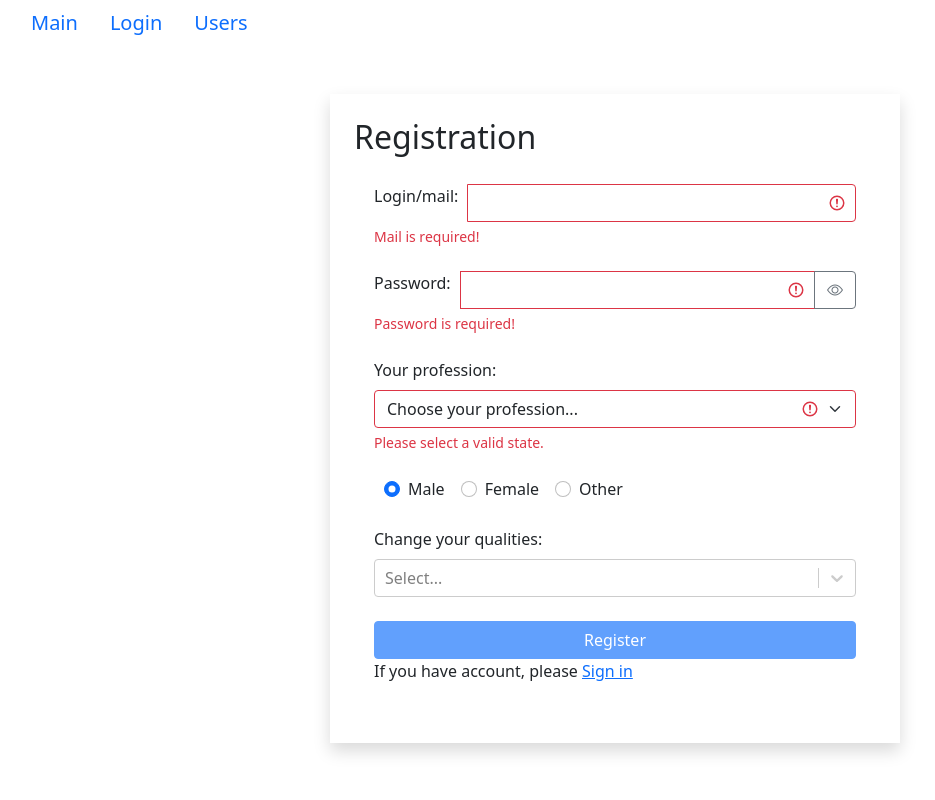
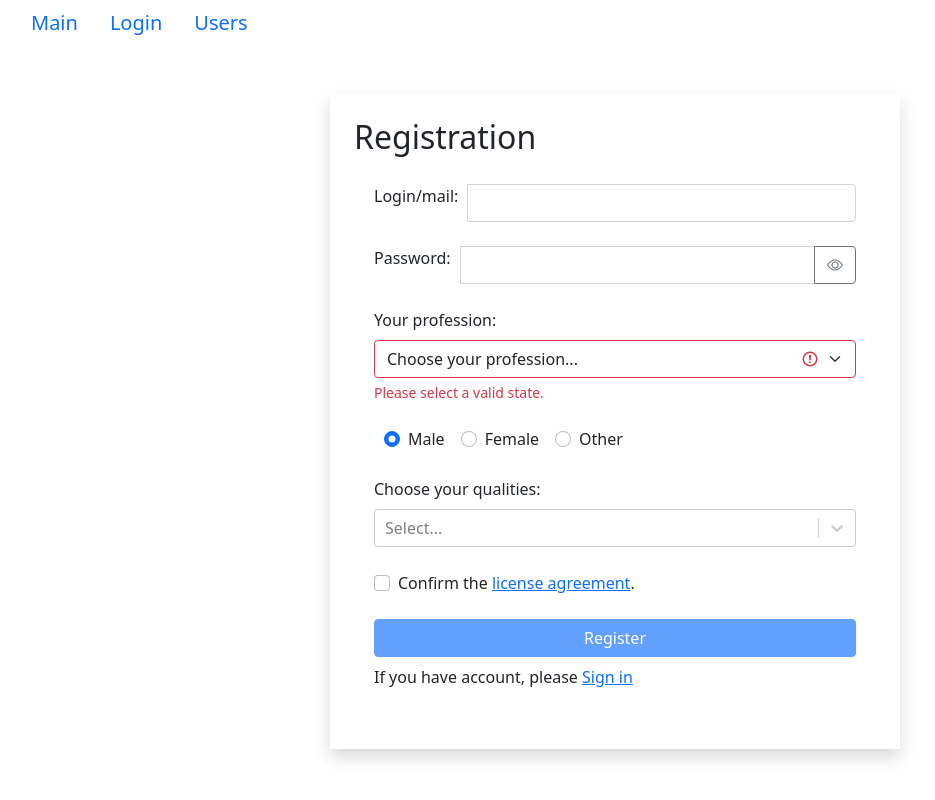
Before and after one commit to ZagSerSan/CP_fast-company, a React (Create React App) app: page /Login/register in a window 1280 px wide. Shown: the whole page, without its empty margins (25-960 px from the left). Built offline with nearby package versions, Linux system fonts and the light colour scheme.

Commit message:
isBlured for textField

```diff
--- /dev/null
+++ b/src/app/components/common/form/checkBoxField.jsx
@@ -0,0 +1,43 @@
+import React from 'react'
+import PropTypes from 'prop-types'
+import style from './form.module.css'
+
+const CheckBoxField = ({ name, value, onChange, children, error }) => {
+  const handleChange = () => {
+    onChange({ name: name, value: !value })
+  }
+
+  const getValidationClasses = () => {
+    return error ? ' is-invalid' : ' is-valid'
+  }
+
+  return (
+    <div className={'form-check mb-4 ' + style.pointerForOptoins}>
+      <input
+        onBlur={getValidationClasses}
+        className='form-check-input'
+        type="checkbox"
+        value=""
+        id={name}
+        onChange={handleChange}
+      />
+      <label
+        className="form-check-label"
+        htmlFor={name}
+      >
+        {children}
+      </label>
+      {error && <div className="invalid-feedback">{error}</div>}
+    </div>
+  )
+}
+
+CheckBoxField.propTypes = {
+  name: PropTypes.string,
+  value: PropTypes.bool,
+  onChange: PropTypes.func,
+  children: PropTypes.oneOfType([PropTypes.arrayOf(PropTypes.node), PropTypes.node]),
+  error: PropTypes.string
+}
+
+export default CheckBoxField
--- a/src/app/components/common/form/textField.jsx
+++ b/src/app/components/common/form/textField.jsx
@@ -5,14 +5,21 @@ import 'bootstrap/dist/css/bootstrap.css'
 const TextField = ({ name, label, value, type, errors, onChange }) => {
   // Добавляем состояние показывать/не показывать пароль
   const [showPassword, setShowPassword] = useState(false)
+  // состояние "форма была тронута"
+  const [isBlured, setIsBlured] = useState(false)
 
   const handleChange = ({ target }) => {
     onChange({name: target.name, value: target.value})
+    setIsBlured(true)
   }
 
   // Метод для изменения состояния
   const toggleShowPassword = () => {
     setShowPassword((prevState) => !prevState)
+  }
+
+  const toogleBluredState = () => {
+    setIsBlured(true)
   }
 
   return (
@@ -23,13 +30,12 @@ const TextField = ({ name, label, value, type, errors, onChange }) => {
         </label>
         <input
           type={showPassword ? 'text' : type}
+          className={'form-control' + (!isBlured ? '' : (errors[name] ? ' is-invalid' : ' is-valid'))}
           id={name}
           name={name}
           value={value}
           onChange={handleChange}
-          className={
-            'form-control' + (errors[name] ? ' is-invalid' : ' is-valid')
-          }
+          onBlur={toogleBluredState}
         />
         {type === 'password' && (
           <button
--- /dev/null
+++ b/src/app/components/ui/form.module.css
@@ -0,0 +1,3 @@
+option, .cursorPointer {
+  cursor: pointer;
+}
--- a/src/app/components/ui/formStyle.css
+++ /dev/null
@@ -1,3 +0,0 @@
-option {
-  cursor: pointer;
-}
--- a/src/app/components/ui/loginForm.jsx
+++ b/src/app/components/ui/loginForm.jsx
@@ -5,6 +5,7 @@ import { validator } from '../../utils/validator'
 import { validatorConfig } from '../../utils/validatorConfig'
 // components
 import TextField from '../common/form/textField'
+import CheckBoxField from '../common/form/checkBoxField'
 
 const loginForm = () => {
   // состояние ошибок для валидации форм + validate()
@@ -12,16 +13,20 @@ const loginForm = () => {
   // значение полей формы
   const [data, setData] = useState({
     mail: '',
-    password: ''
+    password: '',
+    stayOn: false
   })
   const { mail, password } = data
 
-  const changeValue = ({ target }) => {
-    setData((prevState) => ({
-      ...prevState,
-      [target.name]: target.value
-    }))
+  const handleChange = (fieldData) => {
+    setData(prevState => (
+      {
+        ...prevState,
+        [fieldData.name]: fieldData.value
+      }
+    ))
   }
+
   const handleSubmit = (e) => {
     e.preventDefault()
     validate()
@@ -50,7 +55,7 @@ const loginForm = () => {
           label="Login/mail:"
           name="mail"
           value={mail}
-          onChange={changeValue}
+          onChange={handleChange}
           errors={errors}
         />
         <TextField
@@ -58,9 +63,16 @@ const loginForm = () => {
           name="password"
           value={password}
           type="password"
-          onChange={changeValue}
+          onChange={handleChange}
           errors={errors}
         />
+        <CheckBoxField
+          value={data.stayOn}
+          onChange={handleChange}
+          name='stayOn'
+        >
+          Stay on the site.
+        </CheckBoxField>
         {!isValid ? (
           <button
             type="submit"
@@ -79,7 +91,7 @@ const loginForm = () => {
             Login
           </Link>
         )}
-        <p>
+        <p className='mt-2'>
           If you don`t have account, please{' '}
           <Link to="/Login/register">Register</Link>
         </p>
--- a/src/app/components/ui/registerForm.jsx
+++ b/src/app/components/ui/registerForm.jsx
@@ -1,7 +1,7 @@
 import React, { useState, useEffect } from 'react'
 import { Link } from 'react-router-dom/cjs/react-router-dom'
 // utils, css
-import './formStyle.css'
+import './form.module.css'
 import professionsApi from '../../api/fake.api/professions.api'
 import qualitiesApi from '../../api/fake.api/qualities.api'
 import { validator } from '../../utils/validator'
@@ -11,6 +11,7 @@ import TextField from '../common/form/textField'
 import SelectField from '../common/form/selectField'
 import RadioField from '../common/form/radioField'
 import MultiSelectField from '../common/form/multiSelectField'
+import CheckBoxField from '../common/form/checkBoxField'
 
 const RegisterForm = () => {
   // состояние ошибок для валидации форм + validate()
@@ -21,7 +22,8 @@ const RegisterForm = () => {
     password: '',
     profession: '',
     sex: 'male',
-    qualities: []
+    qualities: [],
+    licence: false
   })
 
   // all api qualities state
@@ -104,8 +106,16 @@ const RegisterForm = () => {
           qualities={qualities}
           onChange={handleChange}
           name='qualities'
-          label='Change your qualities:'
+          label='Choose your qualities:'
         />
+        <CheckBoxField
+          value={data.licence}
+          onChange={handleChange}
+          name='licence'
+          error={errors.licence}
+        >
+          Confirm the <a href=''>license agreement</a>.
+        </CheckBoxField>
         {!isValid ? (
           <button
             type="submit"
@@ -123,7 +133,7 @@ const RegisterForm = () => {
             Register
           </Link>
         )}
-        <p>
+        <p className='mt-2'>
           If you have account, please <Link to="/Login">Sign in</Link>
         </p>
       </form>
--- a/src/app/utils/validator.js
+++ b/src/app/utils/validator.js
@@ -4,9 +4,14 @@ export function validator(data, config) {
   function validate(validateMethod, data, config) {
     let statusValidate
     switch (validateMethod) {
-      case 'isRequired':
-        statusValidate = data.trim() === ''
+      case 'isRequired': {
+        if (typeof data === 'boolean') {
+          statusValidate = !data
+        } else {
+          statusValidate = data.trim() === ''
+        }
         break
+      }
       case 'isMail': {
         statusValidate = !/^\S+@\S+\.\S+$/g.test(data)
         break
--- a/src/app/utils/validatorConfig.js
+++ b/src/app/utils/validatorConfig.js
@@ -27,5 +27,10 @@ export const validatorConfig = {
     isRequired: {
       message: 'Profesion is required!'
     }
+  },
+  licence: {
+    isRequired: {
+      message: 'The license agreement is required!'
+    }
   }
 }
```
